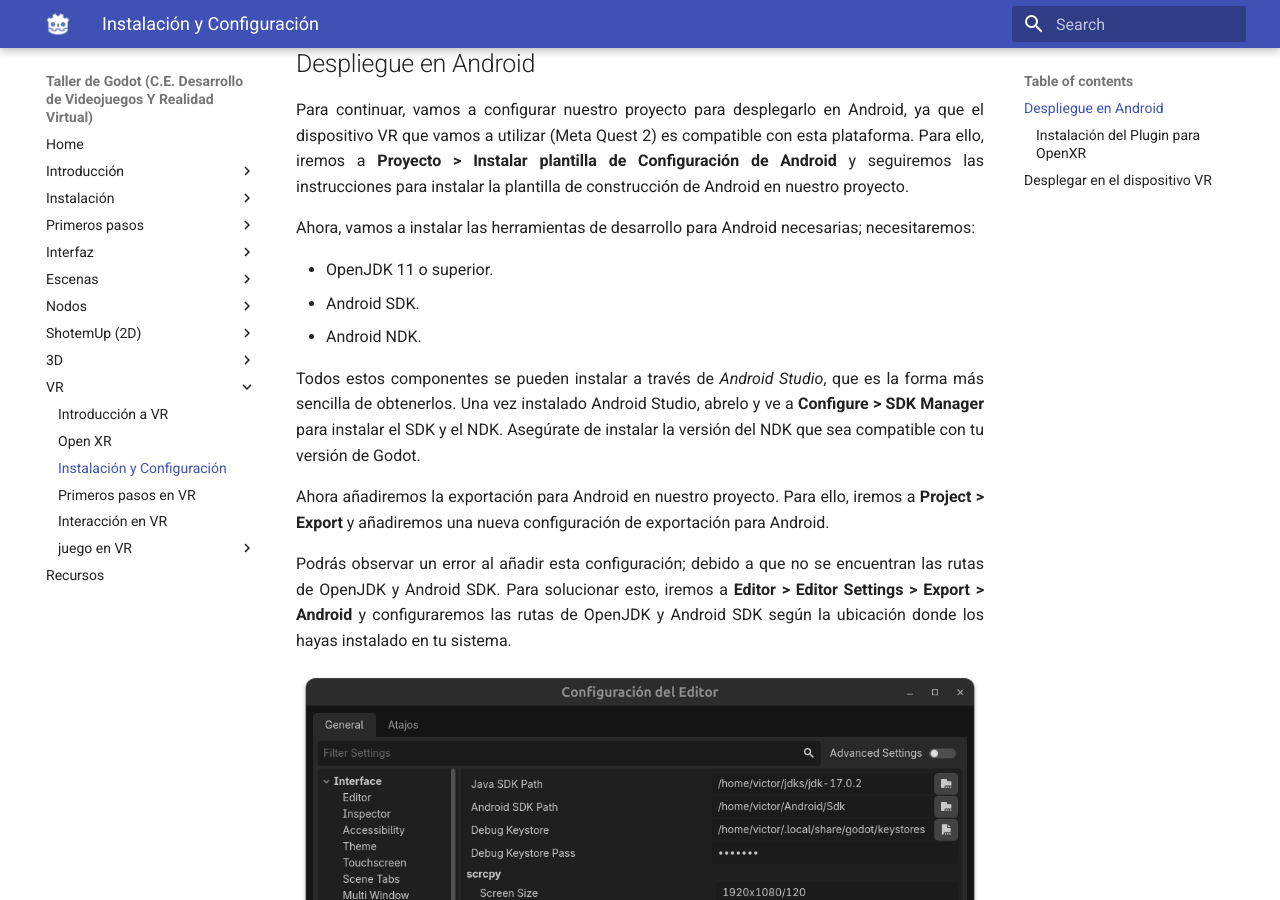
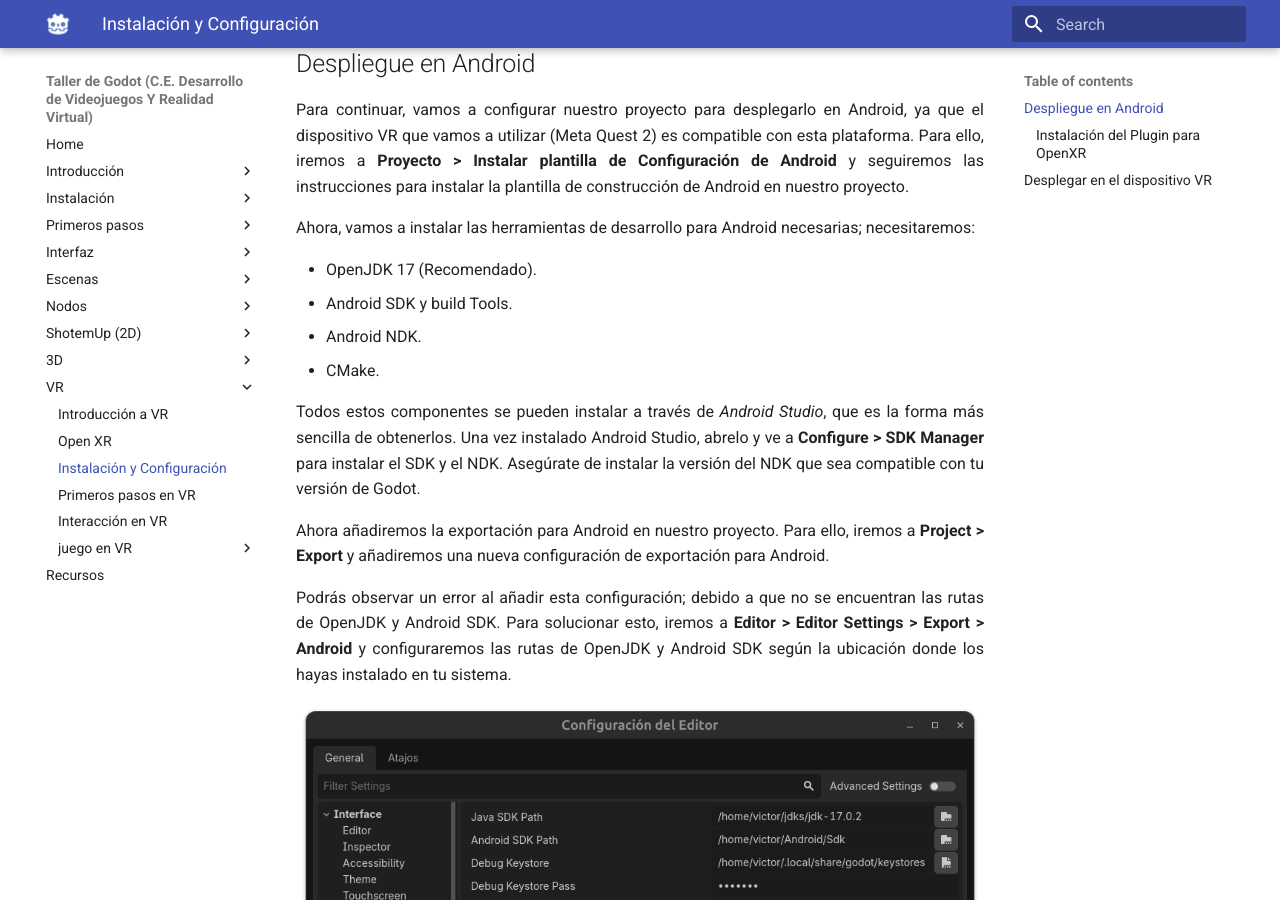
Before and after one commit to makeclassicgames/godotosc2025, an MkDocs documentation site: the page built from docs/vr/install_config.md, in a window 1280 px wide and 900 px high, scrolled down 1305 px. Built offline with MkDocs 1.6.1 and Material for MkDocs 9.7.7, drawn with Linux system fonts in a browser that asks for light colours.

Commit message:
actualizando instalacion

```diff
--- a/docs/vr/install_config.md
+++ b/docs/vr/install_config.md
@@ -23,9 +23,10 @@
 
 Ahora, vamos a instalar las herramientas de desarrollo para Android necesarias; necesitaremos:
 
-* OpenJDK 11 o superior.
-* Android SDK.
+* OpenJDK 17 (Recomendado).
+* Android SDK y build Tools.
 * Android NDK.
+* CMake.
 
 Todos estos componentes se pueden instalar a través de _Android Studio_, que es la forma más sencilla de obtenerlos. Una vez instalado Android Studio, abrelo y ve a **Configure > SDK Manager** para instalar el SDK y el NDK. Asegúrate de instalar la versión del NDK que sea compatible con tu versión de Godot.
 
```
Also changed, not shown: docs/vr/interaction_vr.md (+2 -2 lines).
